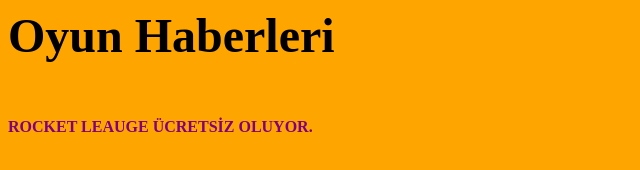
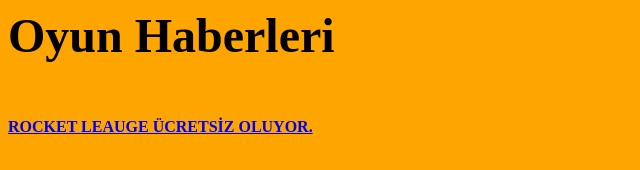
Before and after one commit to OyunHaberleri1/OyunHaberleri1, a plain HTML site: page index.html in a window 1280 px wide. Shown: the whole page, without its empty margins (0-640 px from the left). Drawn offline with Linux system fonts and the light colour scheme.

Commit message:
Update index.html

```diff
--- a/index.html
+++ b/index.html
@@ -6,6 +6,6 @@
 <body bgcolor=orange>
 <b><font color="black" size="7">Oyun Haberleri<b>
 <br><br/>
-<font color="purple" size="3"<a href="https://www.rocketleague.com/news/rocket-league-going-free-to-play-this-summer/">ROCKET LEAUGE ÜCRETSİZ OLUYOR.
+<font color="purple" size="3"><a href="https://www.rocketleague.com/news/rocket-league-going-free-to-play-this-summer/">ROCKET LEAUGE ÜCRETSİZ OLUYOR.
 </body>
 </html>
```
